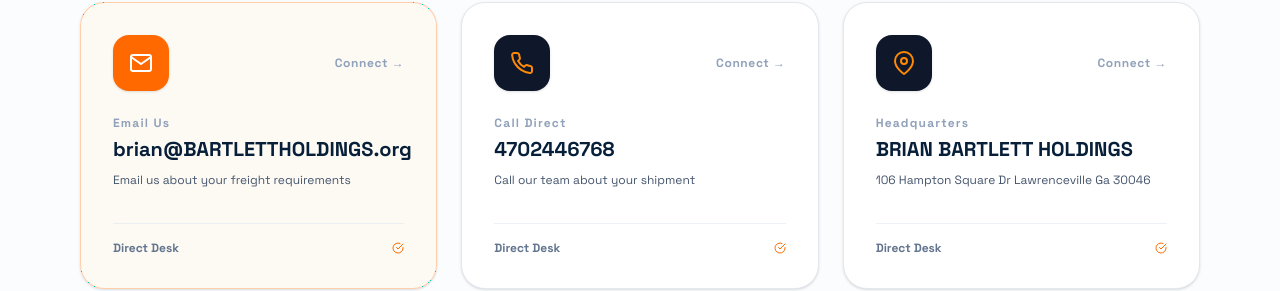
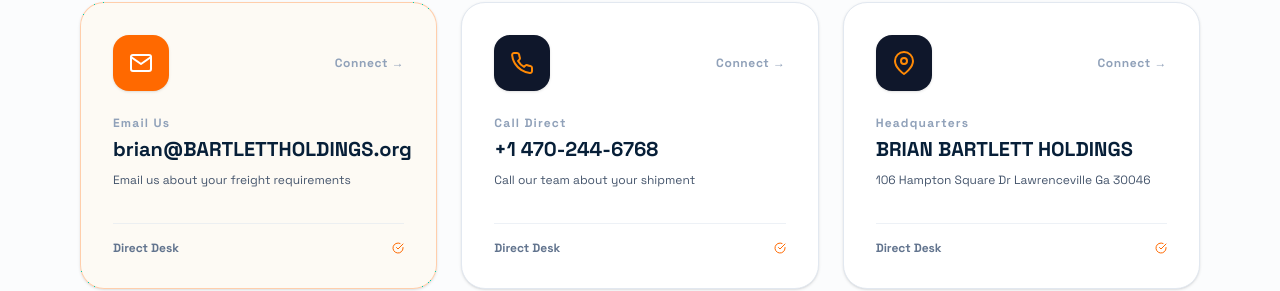
Before and after one commit to anujkaundal25/rederij-frisium-bv, a Next.js app: page /contact in a window 1280 px wide. Shown: the part 956-1247 px from the top of the page. Built offline with nearby package versions, Linux system fonts and the light colour scheme.

Commit message:
do changes in contect

```diff
--- a/src/app/contact/page.js
+++ b/src/app/contact/page.js
@@ -59,7 +59,7 @@
   },
   {
     title: 'Call Direct',
-    value: '4702446768',
+    value: '+1 470-244-6768',
     subtext: 'Call our team about your shipment',
     href: 'tel:	+1 470-244-6768',
     icon: FiPhone,
```
